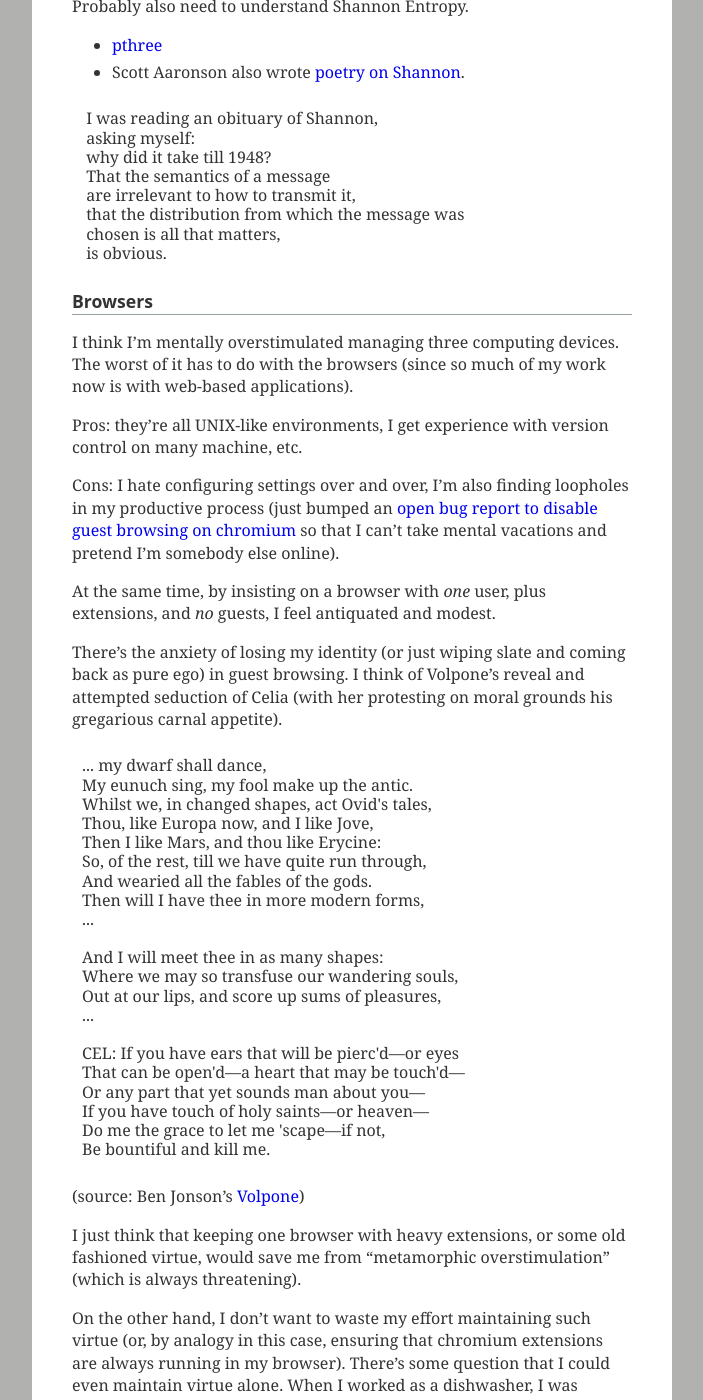
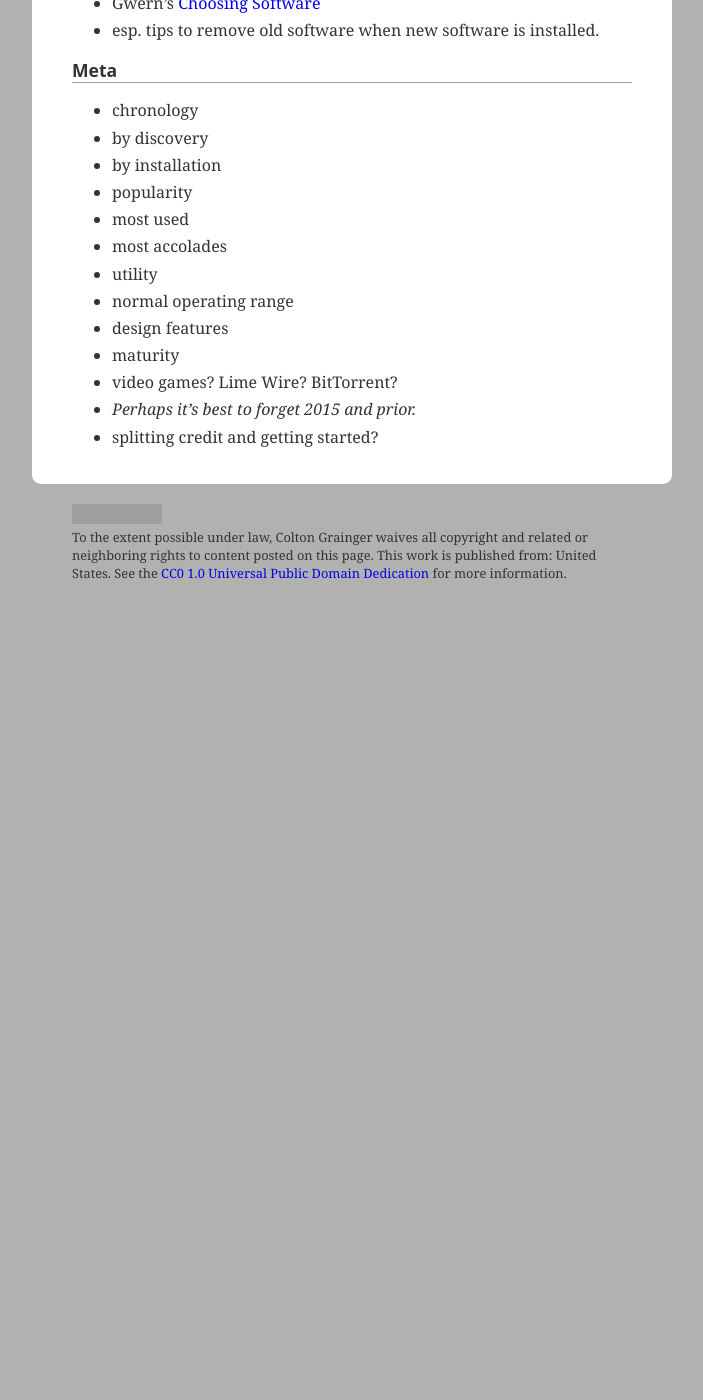
Before and after one commit to coltongrainger/blog, a Jekyll site: the page built from _posts/2017-11-21-software.md, in a window 1280 px wide and 1400 px high, scrolled down 1286 px. Shown: the whole window, without its empty margins (288-991 px from the left). Built offline with Jekyll 4.4.1, drawn with Linux system fonts in a browser that asks for light colours; our own code applies the rules of GitHub Pages for plain Markdown files; after the commit the page ends 1916 px from its top, so only the background shows below that; some of the changed text lies outside the part shown; grey boxes are pictures that could not be loaded.

Commit message:
Push around TODO. Publish security. Want to get better file names.

```diff
--- a/_posts/2017-11-21-software.md
+++ b/_posts/2017-11-21-software.md
@@ -37,77 +39,6 @@
 | fugitive.vim | a complement to command line `git` | [Issa Rice][fugitive] |
 | nbgrader | recitation? | [Kristen M. Thyng][nbgrader] |
 | JupyterHub | standardized computing platform for multiple users | [Carol Willing][jupyterhub] |
-
-## Privacy
-
-I need to [save my passwords](http://msmtp.sourceforge.net/doc/msmtp.html#Authentication) in the GNOME keyring. I'd also like to create a [PGP key](ttps://pgp.mit.edu) to share.
-
-Probably also need to understand Shannon Entropy.
-- [pthree](https://pthree.org/)
-- Scott Aaronson also wrote [poetry on Shannon](https://www.scottaaronson.com/writings/plogp.html).
-
-<pre>
- I was reading an obituary of Shannon,
- asking myself:
- why did it take till 1948?
- That the semantics of a message
- are irrelevant to how to transmit it,
- that the distribution from which the message was
- chosen is all that matters,
- is obvious.
-</pre>
-
-## Browsers
-
-I think I'm mentally overstimulated managing three computing devices. The worst of it has to do with the browsers (since so much of my work now is with web-based applications).
-
-Pros: they're all UNIX-like environments, I get experience with version control on many machine, etc.
-
-Cons: I hate configuring settings over and over, I'm also finding loopholes in my productive process (just bumped an [open bug report to disable guest browsing on chromium](https://productforums.google.com/forum/#!msg/chrome-admins/RHF22jqINBw/J9uqnYpfCQAJ) so that I can't take mental vacations and pretend I'm somebody else online).
-
-At the same time, by insisting on a browser with *one* user, plus extensions, and *no* guests, I feel antiquated and modest.
-
-There's the anxiety of losing my identity (or just wiping slate and coming back as pure ego) in guest browsing. I think of Volpone's reveal and attempted seduction of Celia (with her protesting on moral grounds his gregarious carnal appetite).
-
-<pre>
-... my dwarf shall dance,
-My eunuch sing, my fool make up the antic.
-Whilst we, in changed shapes, act Ovid's tales,
-Thou, like Europa now, and I like Jove,
-Then I like Mars, and thou like Erycine:
-So, of the rest, till we have quite run through,
-And wearied all the fables of the gods.
-Then will I have thee in more modern forms,
-...
-
-And I will meet thee in as many shapes:
-Where we may so transfuse our wandering souls,
-Out at our lips, and score up sums of pleasures,
-...
-
-CEL: If you have ears that will be pierc'd—or eyes
-That can be open'd—a heart that may be touch'd—
-Or any part that yet sounds man about you—
-If you have touch of holy saints—or heaven—
-Do me the grace to let me 'scape—if not,
-Be bountiful and kill me.
-</pre>
-
-(source: Ben Jonson's [Volpone](https://www.gutenberg.org/files/4039/4039.txt))
-
-I just think that keeping one browser with heavy extensions, or some old fashioned virtue, would save me from "metamorphic overstimulation" (which is always threatening).
-
-On the other hand, I don't want to waste my effort maintaining such virtue (or, by analogy in this case, ensuring that chromium extensions are always running in my browser). There's some question that I could even maintain virtue alone. When I worked as a dishwasher, I was painfully aware that the machine couldn't clean itself, and that *I*, some sort of mysterious external agent to the dishwasher, had to work my way into its innards to refresh the food trap and spray down the wash nozzles themselves.
-
-To really police myself, I'd have to recruit some external agent, deferring onto a hierarchical structure I might later regret having gotten wrapped up in. In terms of biopower, I might even have to "get medieval".
-
-> Every day, too, the syndic goes into the street for which he is responsible; stops before each house: gets all the inhabitants to appear at the windows (those who live overlooking the courtyard will be allocated a window looking onto the street at which no one but they may show themselves); he calls each of them by name; informs himself as to the state of each and every one of them - ‘in which respect the inhabitants will be compelled to speak the truth under pain o f death’; if someone does not appear at the window, the syndic must ask why: ‘In this w ay he will find out easily enough whether dead or sick are being concealed. Everyone locked up in his cage, everyone at his window, answering to his name and showing himself when asked - it is the great review of the living and the dead.
-
-(source: [Discipline and Punish](https://zulfahmed.files.wordpress.com/2013/12/disciplineandpunish.pdf), Foucault (translated by Alan Sheridan), pp. 196, Vintage.)
-
-Well, [Tie me up! Untie me!](https://www.youtube.com/watch?v=y3Xp_9EGz2c)
-
-I *do* think I'll just pack up and move to an OS with one *f-ing* extensible browser. But then, too, I'll probably also have the self-control to get off the internet by 8pm.
 
 ## See also
 
```
Also changed, not shown: other parts of _posts/2017-11-21-software.md (+3 -1 lines), _drafts/2017-11-25-security.md (deleted, +0 -34 lines), _drafts/2017-12-19-todo.md (added, +31 -0 lines), _posts/2017-11-25-security.md (added, +106 -0 lines), 1 other file.
